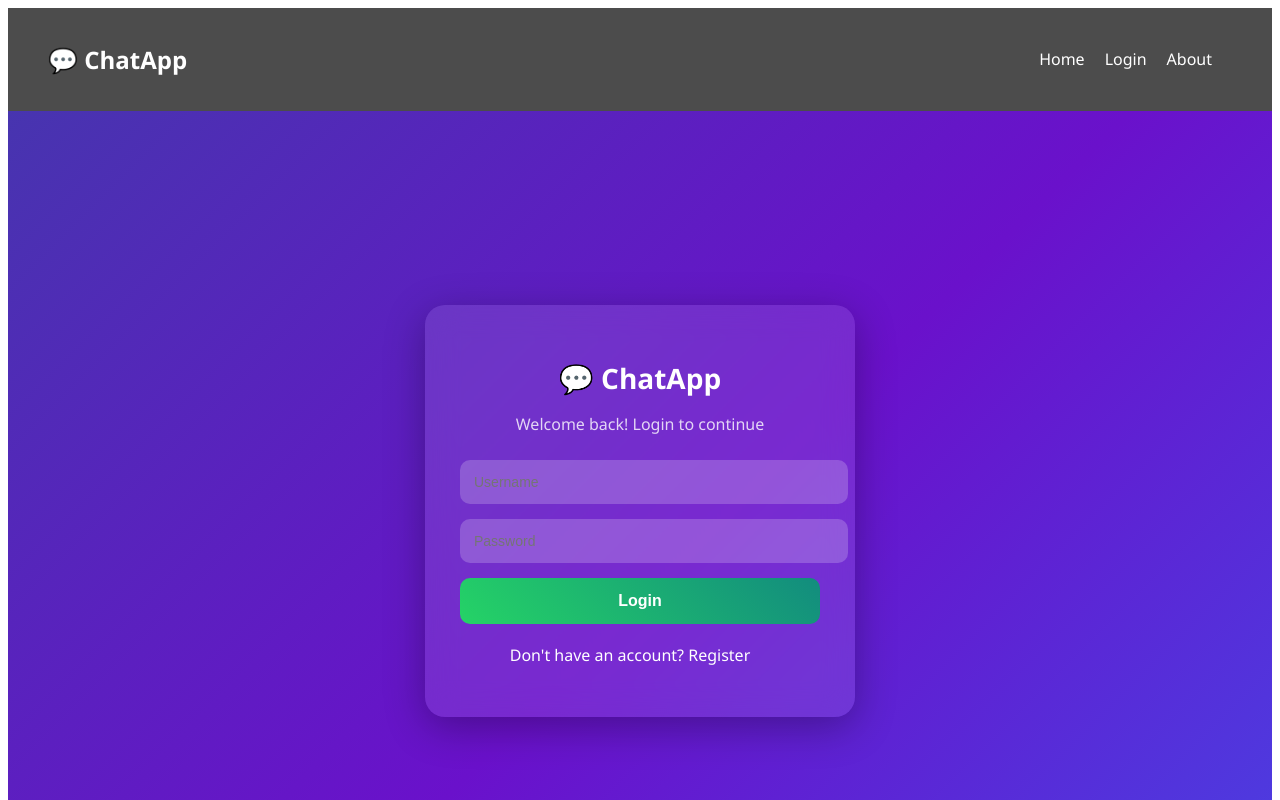
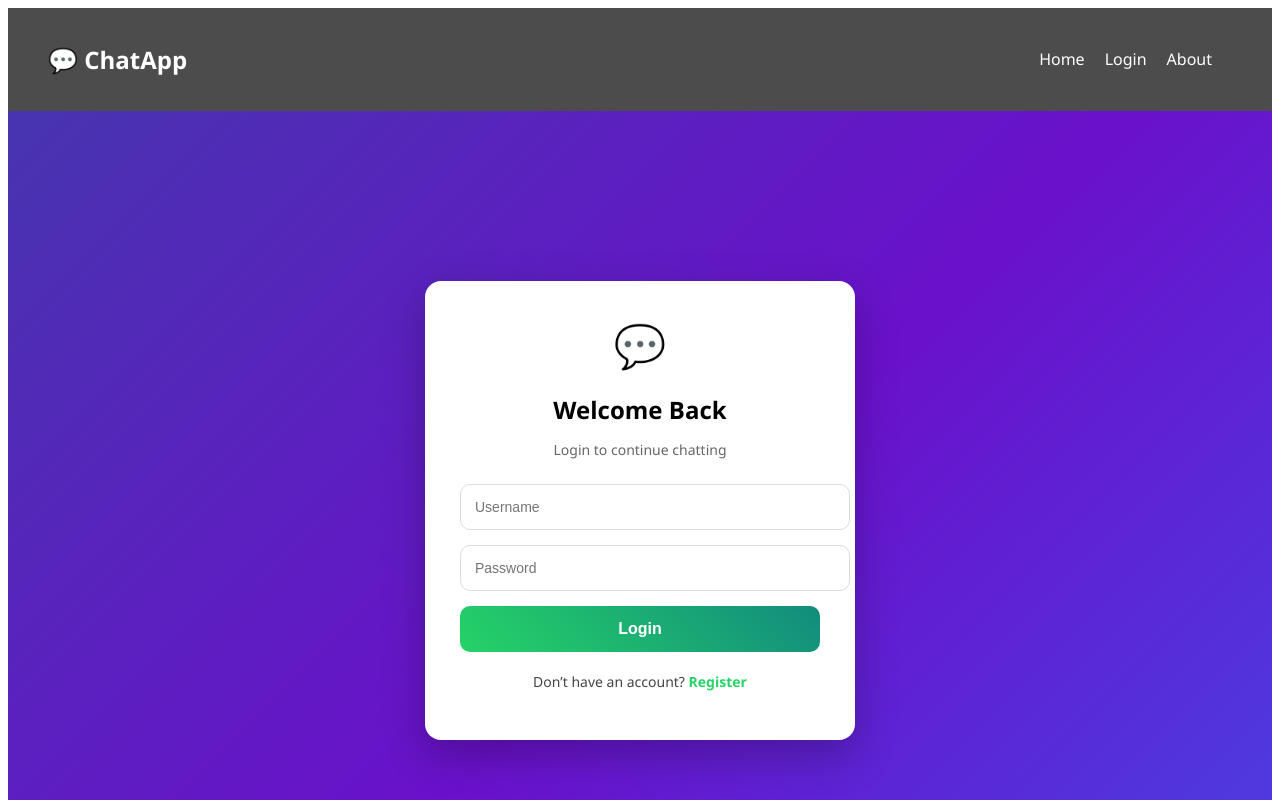
Before and after one commit to harish1991007/realtime-chat-app, a Next.js app in the folder client/: page /login in a window 1280 px wide. Shown: the top 800 px of the page. Built offline with nearby package versions, Linux system fonts and the light colour scheme.

Commit message:
update login and register page

```diff
--- a/client/pages/login.tsx
+++ b/client/pages/login.tsx
@@ -14,11 +14,12 @@ export default function Login() {
       return;
     }
 
-    try {
     const res = await fetch("http://localhost:5000/login", {
       method: "POST",
-        headers: { "Content-Type": "application/json" },
-        body: JSON.stringify({ username, password }),
+      headers: {
+        "Content-Type": "application/json"
+      },
+      body: JSON.stringify({ username, password })
     });
 
     const text = await res.text();
@@ -30,23 +31,6 @@ export default function Login() {
     } catch {
       alert(text);
     }
-    } catch {
-      const res = await fetch("http://10.14.208.226:5000/login", {
-        method: "POST",
-        headers: { "Content-Type": "application/json" },
-        body: JSON.stringify({ username, password }),
-      });
-
-      const text = await res.text();
-
-      try {
-        const data = JSON.parse(text);
-        localStorage.setItem("userId", data.userId);
-        window.location.href = "/chat";
-      } catch {
-        alert(text);
-      }
-    }
   };
 
   const handleSubmit = (e: FormEvent<HTMLFormElement>) => {
@@ -56,42 +40,23 @@ export default function Login() {
 
   return (
     <Layout>
-      <div
-        style={{
-          minHeight: "100vh",
-          display: "flex",
-          justifyContent: "center",
-          alignItems: "center",
-          background:
-            "linear-gradient(135deg, #1e3c72, #2a5298, #6a11cb, #2575fc)",
-          backgroundSize: "300% 300%",
-          animation: "gradientMove 10s ease infinite",
-          fontFamily: "Segoe UI, sans-serif",
-        }}
-      >
-        <div
-          style={{
-            width: 360,
-            padding: 35,
-            borderRadius: 20,
-            background: "rgba(255,255,255,0.1)",
-            backdropFilter: "blur(15px)",
-            boxShadow: "0 10px 40px rgba(0,0,0,0.3)",
-            color: "#fff",
-            textAlign: "center",
-          }}
-        >
-          <h1 style={{ marginBottom: 10, fontSize: 28 }}>💬 ChatApp</h1>
-          <p style={{ marginBottom: 25, opacity: 0.8 }}>
-            Welcome back! Login to continue
+      <div style={styles.page}>
+        <div style={styles.card}>
+          {/* LOGO */}
+          <div style={styles.logo}>💬</div>
+
+          <h2 style={styles.title}>Welcome Back</h2>
+          <p style={styles.subtitle}>
+            Login to continue chatting
           </p>
 
+          {/* FORM */}
           <form onSubmit={handleSubmit}>
             <input
               value={username}
               onChange={(e) => setUsername(e.target.value)}
               placeholder="Username"
-              style={inputStyle}
+              style={styles.input}
             />
 
             <input
@@ -99,23 +64,24 @@ export default function Login() {
               value={password}
               onChange={(e) => setPassword(e.target.value)}
               placeholder="Password"
-              style={inputStyle}
+              style={styles.input}
             />
 
-            <button type="submit" style={buttonStyle}>
+            <button type="submit" style={styles.button}>
               Login
             </button>
           </form>
 
-          <p style={{ marginTop: 20 }}>
-            Don't have an account?{" "}
-
-            <Link href="/register" style={navLink}>Register</Link>
-
+          {/* FOOTER */}
+          <p style={styles.footer}>
+            Don’t have an account?{" "}
+            <Link href="/register" style={styles.link}>
+              Register
+            </Link>
           </p>
         </div>
 
-        {/* Animation */}
+        {/* 🔥 GRADIENT ANIMATION */}
         <style>
           {`
           @keyframes gradientMove {
@@ -130,39 +96,78 @@ export default function Login() {
   );
 }
 
-const inputStyle = {
+const styles: any = {
+  page: {
+    minHeight: "100vh",
+    display: "flex",
+    justifyContent: "center",
+    alignItems: "center",
+    background:
+      "linear-gradient(135deg, #1e3c72, #2a5298, #6a11cb, #2575fc)",
+    backgroundSize: "300% 300%",
+    animation: "gradientMove 10s ease infinite",
+    fontFamily: "Segoe UI, sans-serif"
+  },
+
+  card: {
+    width: 360,
+    padding: 35,
+    borderRadius: 16,
+    background: "#ffffff",
+    boxShadow: "0 15px 40px rgba(0,0,0,0.25)",
+    textAlign: "center"
+  },
+
+  logo: {
+    fontSize: 42,
+    marginBottom: 10
+  },
+
+  title: {
+    marginBottom: 5,
+    fontSize: 24,
+    fontWeight: 700
+  },
+
+  subtitle: {
+    marginBottom: 25,
+    color: "#666",
+    fontSize: 14
+  },
+
+  input: {
     width: "100%",
-  padding: "14px",
-  marginBottom: "15px",
-  borderRadius: "10px",
-  border: "none",
+    padding: 14,
+    marginBottom: 15,
+    borderRadius: 10,
+    border: "1px solid #ddd",
+    fontSize: 14,
     outline: "none",
-  background: "rgba(255,255,255,0.2)",
-  color: "#fff",
-  fontSize: "14px",
-};
+    transition: "0.2s"
+  },
 
-const buttonStyle = {
+  button: {
     width: "100%",
-  padding: "14px",
-  borderRadius: "10px",
+    padding: 14,
+    borderRadius: 10,
     border: "none",
     background: "linear-gradient(45deg, #25d366, #128c7e)",
     color: "#fff",
     fontWeight: "bold",
     cursor: "pointer",
-  fontSize: "16px",
-  transition: "0.3s",
+    fontSize: 16,
+    transition: "0.3s"
+  },
+
+  footer: {
+    marginTop: 20,
+    fontSize: 14,
+    color: "#444"
+  },
+
+  link: {
+    color: "#25d366",
+    fontWeight: 600,
+    textDecoration: "none"
+  }
 };
-
-const linkStyle = {
-  color: "#fff",
-  fontWeight: "bold",
-  textDecoration: "underline",
-};
-const navLink = {
-  marginRight: 20,
-  color: "#fff",
-  textDecoration: "none",
-  fontWeight: "500",
-};
```
Also changed, not shown: client/pages/register.tsx (+98 -104 lines), 1 other file (tests, documents, lock files or other folders). Lines whose indentation alone changed are shown as unchanged.
